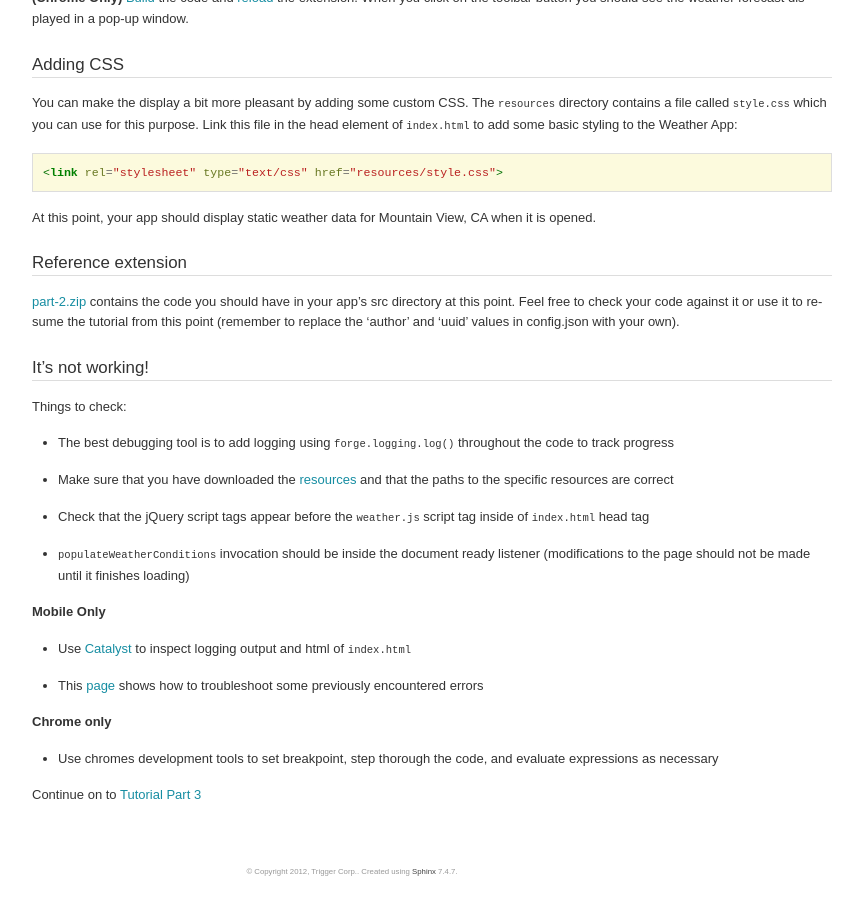
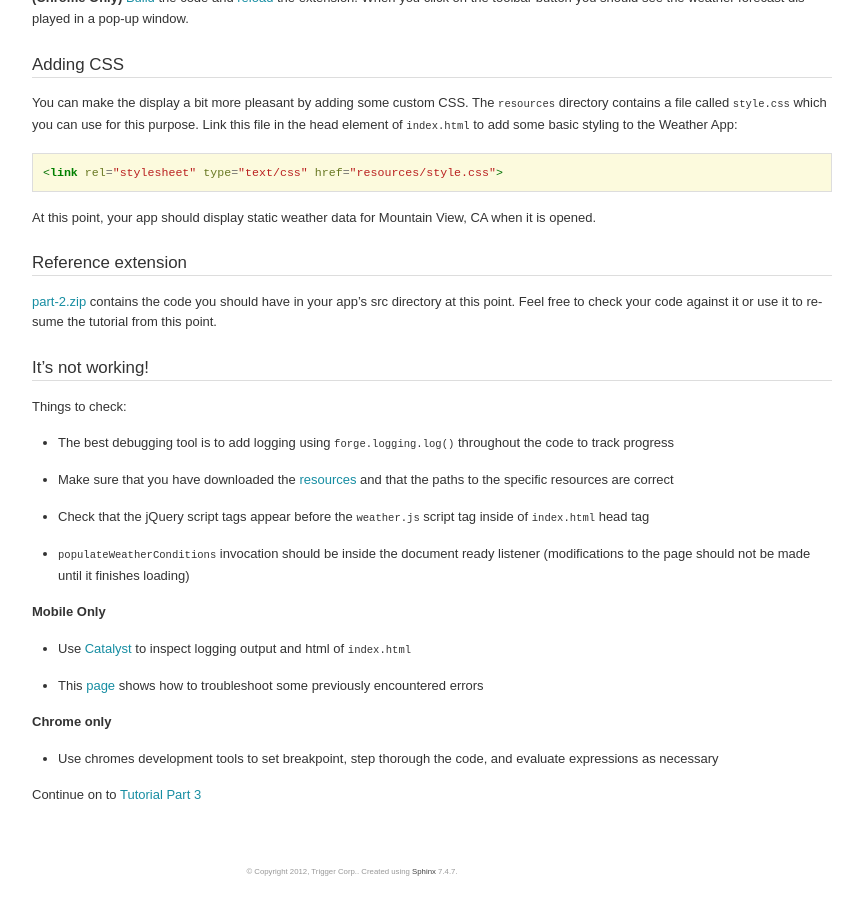
Before and after one commit to trigger-corp/Forge-Documentation, a Sphinx documentation site: the page built from source/tutorials/weather/tutorial-2.rst, in a window 1280 px wide and 900 px high, scrolled down 2870 px. Shown: the whole window, without its empty margins (288-1151 px from the left). Built offline with Sphinx 7.4.7, drawn with Linux system fonts in a browser that asks for light colours; some web fonts are replaced.

Commit message:
no chat about uuid in config.json

```diff
--- a/source/tutorials/weather/tutorial-1.rst
+++ b/source/tutorials/weather/tutorial-1.rst
@@ -186,8 +186,7 @@ The :ref:`background <extension-concept-background>` context also receives the l
 Reference extension
 -------------------
 `part-1.zip <../../_static/weather/part-1.zip>`_ contains the code you should have in your app's src directory at this point.
-Feel free to check your code against it or use it to resume the tutorial from this point
-(remember to replace the 'author' and 'uuid' values in config.json with your own).
+Feel free to check your code against it or use it to resume the tutorial from this point.
 
 It's not working!
 -----------------
--- a/source/tutorials/weather/tutorial-2.rst
+++ b/source/tutorials/weather/tutorial-2.rst
@@ -150,8 +150,7 @@ At this point, your app should display static weather data for Mountain View, CA
 Reference extension
 -------------------
 `part-2.zip <../../_static/weather/part-2.zip>`_ contains the code you should have in your app's src directory at this point.
-Feel free to check your code against it or use it to resume the tutorial from this point
-(remember to replace the 'author' and 'uuid' values in config.json with your own).
+Feel free to check your code against it or use it to resume the tutorial from this point.
 
 It's not working!
 -----------------
```
